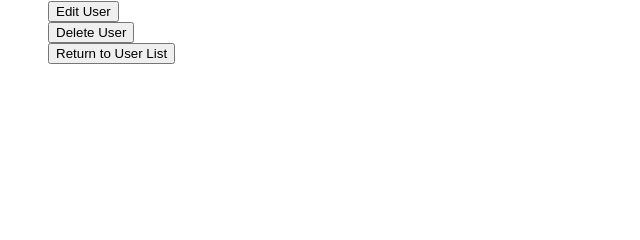
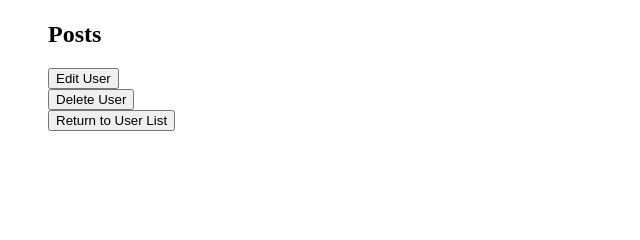
Before and after one commit to jinniaflyer450/Jins-Unit-23.1-Exercises, a Flask app: page /users/1 in a window 1280 px wide. Shown: the part 327-567 px from the top of the page, without its empty margins (0-640 px from the left). Run offline with Flask 2, Linux system fonts and the light colour scheme; parts of the project's set-up code (start-up, migrations or seed data) failed here and were passed over.

Commit message:
updated userdetails.html to display user posts.

```diff
--- a/flask-blogly/models.py
+++ b/flask-blogly/models.py
@@ -1,6 +1,7 @@
 """Models for Blogly."""
 from flask import Flask, url_for
 from flask_sqlalchemy import SQLAlchemy
+from datetime import datetime
 
 db = SQLAlchemy()
 
@@ -25,8 +26,8 @@
     __Tablename__ = "posts"
 
     id = db.Column(db.Integer, primary_key= True, autoincrement=True)
-    title = db.Column(db.Text(200), nullable=False)
-    content = db.Column(db.Text(10000))
+    title = db.Column(db.String(200), nullable=False)
+    content = db.Column(db.String(10000))
     created_at = db.Column(db.DateTime, nullable=False, default=datetime.utcnow)
     user_id = db.Column(db.Integer, db.ForeignKey('users.id'))
 
--- a/flask-blogly/seed.py
+++ b/flask-blogly/seed.py
@@ -1,4 +1,4 @@
-from models import User, db
+from models import User, Post, db
 from app import app
 from flask_sqlalchemy import SQLAlchemy
 from flask import Flask, url_for
--- a/flask-blogly/templates/userdetails.html
+++ b/flask-blogly/templates/userdetails.html
@@ -7,6 +7,12 @@
 <ul>
     {% if user.first_name != '' %}<li>First Name: {{user.first_name}}</li>{% endif %}
     {% if user.last_name != '' %}<li>Last Name: {{user.last_name}}</li>{% endif %}
+    <h2>Posts</h2>
+    {% if user.posts != [] %}
+    {% for post in user.posts %}<li>{{post.title}}</li>{% endfor %}
+    {% else %}
+    <p>This user has no posts!</p>
+    {% endif %}
     <form action="/users/{{user.id}}/edit">
         <button>Edit User</button>
     </form>
```
